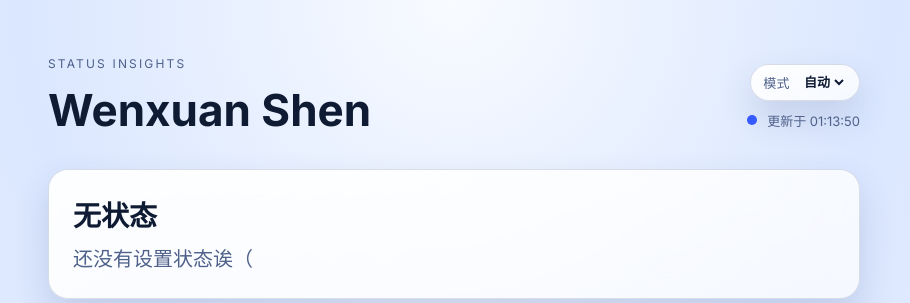
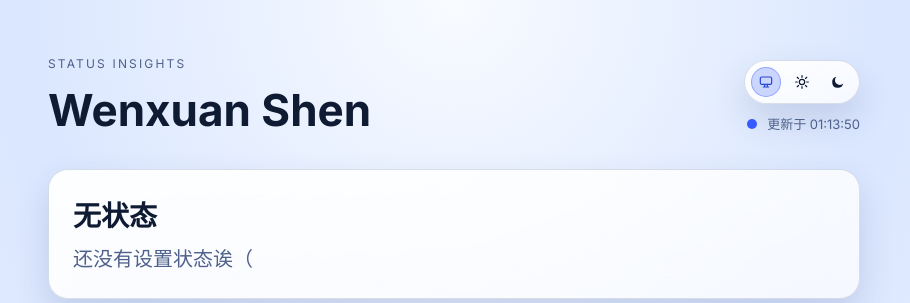
Before and after one commit to xuanxuan1231/StatusInsights, a FastAPI app: page / in a window 1280 px wide. Shown: the top 303 px of the page, without its empty margins (186-1096 px from the left). Run offline with FastAPI, Linux system fonts and the light colour scheme; data that the repository does not hold is empty.

Commit message:
feat(theme): 颜色模式切换开关使用图标

```diff
--- a/static/app.js
+++ b/static/app.js
@@ -10,7 +10,7 @@ const deviceCountEl = document.getElementById("device-count");
 const lastUpdatedEl = document.getElementById("last-updated");
 const pulseEl = document.getElementById("pulse");
 const pageEl = document.querySelector(".page");
-const themeSelectEl = document.getElementById("theme-select");
+const themeButtons = Array.from(document.querySelectorAll(".theme-pill-btn"));
 const THEME_STORAGE_KEY = "statusinsights-theme-mode";
 const mediaQuery = window.matchMedia("(prefers-color-scheme: dark)");
 let requestSeq = 0;
@@ -85,25 +85,27 @@ function getSavedThemeMode() {
 function applyThemeMode(mode, animated = false) {
     const theme = resolveTheme(mode);
     applyTheme(theme, animated);
-    if (themeSelectEl) {
-        themeSelectEl.value = mode;
-    }
+    themeButtons.forEach((button) => {
+        const isActive = button.dataset.themeMode === mode;
+        button.classList.toggle("is-active", isActive);
+        button.setAttribute("aria-pressed", isActive ? "true" : "false");
+    });
 }
 
 function initThemeMode() {
     const savedMode = getSavedThemeMode();
     applyThemeMode(savedMode, false);
 
-    if (themeSelectEl) {
-        themeSelectEl.addEventListener("change", (event) => {
-            const mode = event.target.value;
+    themeButtons.forEach((button) => {
+        button.addEventListener("click", () => {
+            const mode = button.dataset.themeMode;
             if (mode !== "auto" && mode !== "light" && mode !== "dark") {
                 return;
             }
             localStorage.setItem(THEME_STORAGE_KEY, mode);
             applyThemeMode(mode, true);
         });
-    }
+    });
 
     mediaQuery.addEventListener("change", () => {
         if (getSavedThemeMode() === "auto") {
--- a/static/style.css
+++ b/static/style.css
@@ -78,10 +78,8 @@ body {
 .theme-switcher {
     display: inline-flex;
     align-items: center;
-    gap: 10px;
-    color: var(--muted);
-    font-size: 13px;
-    padding: 8px 12px;
+    gap: 6px;
+    padding: 6px;
     border: 1px solid var(--border);
     border-radius: 999px;
     background: linear-gradient(160deg, var(--card-glass-a), var(--card-glass-b));
@@ -89,22 +87,45 @@ body {
     transition: background var(--surface-transition) ease, border-color var(--surface-transition) ease, box-shadow var(--surface-transition) ease;
 }
 
-.theme-label {
-    letter-spacing: 0.03em;
+.theme-pill-btn {
+    width: 30px;
+    height: 30px;
+    border: 1px solid transparent;
+    border-radius: 999px;
+    background: transparent;
+    color: var(--text);
+    font-size: 12px;
+    font-weight: 600;
+    cursor: pointer;
+    line-height: 1;
+    transition: background var(--surface-transition) ease, color var(--surface-transition) ease, border-color var(--surface-transition) ease, transform 180ms ease;
 }
 
-#theme-select {
-    border: none;
-    outline: none;
-    background: transparent;
-    color: var(--text);
-    font-size: 13px;
-    font-weight: 600;
-    cursor: pointer;
+.theme-pill-btn svg {
+    width: 16px;
+    height: 16px;
+    stroke: currentColor;
+    fill: none;
+    stroke-width: 1.8;
+    stroke-linecap: round;
+    stroke-linejoin: round;
+    display: block;
+    margin: 0 auto;
 }
 
-#theme-select option {
-    color: #0f1b33;
+.theme-pill-btn[data-theme-mode="dark"] svg {
+    fill: currentColor;
+    stroke: none;
+}
+
+.theme-pill-btn:hover {
+    transform: translateY(-1px);
+}
+
+.theme-pill-btn.is-active {
+    background: color-mix(in srgb, var(--accent) 24%, transparent);
+    border-color: color-mix(in srgb, var(--accent) 40%, transparent);
+    color: var(--accent-strong);
 }
 
 .eyebrow {
--- a/templates/index.html
+++ b/templates/index.html
@@ -18,14 +18,25 @@
             <h1 id="name">--</h1>
         </div>
         <div class="hero-tools">
-            <label class="theme-switcher" for="theme-select">
-                <span class="theme-label">模式</span>
-                <select id="theme-select" aria-label="颜色模式">
-                    <option value="auto">自动</option>
-                    <option value="light">浅色</option>
-                    <option value="dark">深色</option>
-                </select>
-            </label>
+            <div class="theme-switcher" role="group" aria-label="颜色模式">
+                <button type="button" class="theme-pill-btn" data-theme-mode="auto" aria-label="自动模式" title="自动">
+                    <svg viewBox="0 0 24 24" aria-hidden="true">
+                        <rect x="3.5" y="4.5" width="17" height="11" rx="2"></rect>
+                        <path d="M8 19.5h8M10 15.5v4M14 15.5v4"></path>
+                    </svg>
+                </button>
+                <button type="button" class="theme-pill-btn" data-theme-mode="light" aria-label="浅色模式" title="浅色">
+                    <svg viewBox="0 0 24 24" aria-hidden="true">
+                        <circle cx="12" cy="12" r="4"></circle>
+                        <path d="M12 2.5v2.5M12 19v2.5M4.9 4.9l1.8 1.8M17.3 17.3l1.8 1.8M2.5 12H5M19 12h2.5M4.9 19.1l1.8-1.8M17.3 6.7l1.8-1.8"></path>
+                    </svg>
+                </button>
+                <button type="button" class="theme-pill-btn" data-theme-mode="dark" aria-label="深色模式" title="深色">
+                    <svg viewBox="0 0 24 24" aria-hidden="true">
+                        <path d="M20 14.4A8.5 8.5 0 1 1 9.6 4a7 7 0 1 0 10.4 10.4Z"></path>
+                    </svg>
+                </button>
+            </div>
             <div class="refresh">
                 <span class="dot" id="pulse"></span>
                 <span id="last-updated">等待刷新</span>
```
